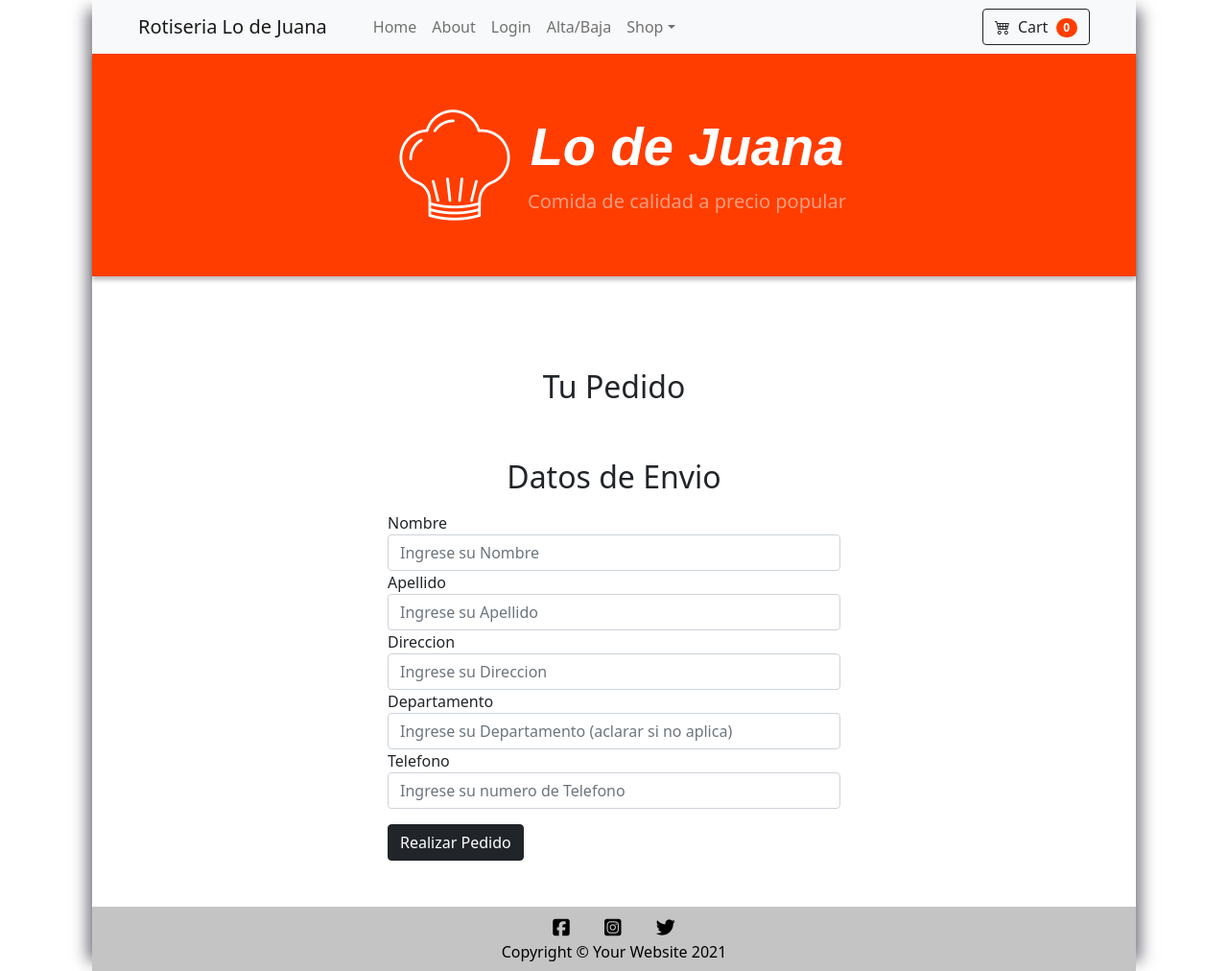
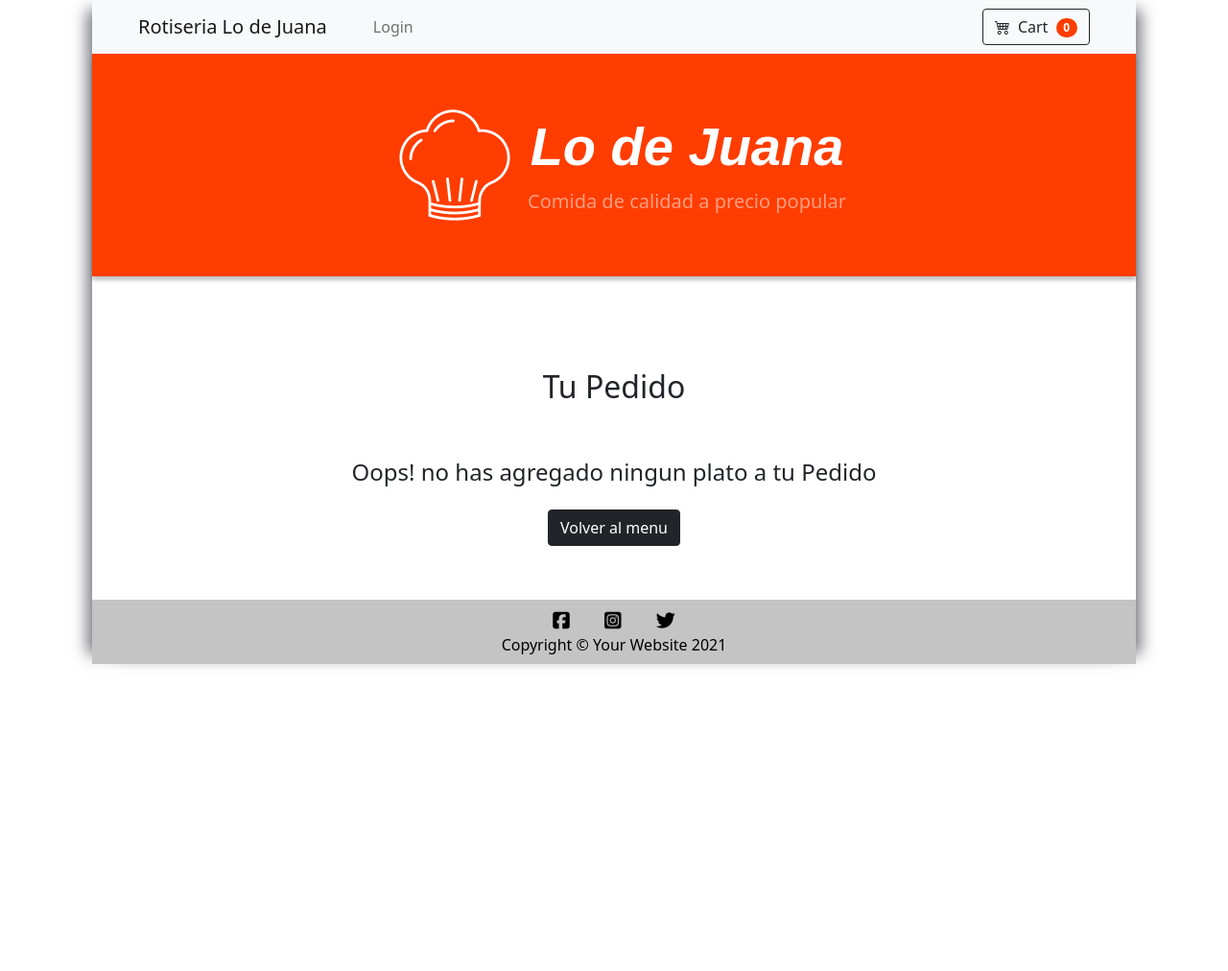
Before and after one commit to Sencahe/Restaurante-ifts, a Flask app: page /Carrito in a window 1280 px wide. Shown: the whole page at 96% size. After the commit the page ends 695 px from the top, so only its background shows below. Run offline with Flask 2, Linux system fonts and the light colour scheme; some libraries are stand-ins or nearby versions; some web fonts are replaced.

Commit message:
validaciones post log in y se agrega el home para admins

```diff
--- a/Controladores/CarritoController.py
+++ b/Controladores/CarritoController.py
@@ -27,11 +27,13 @@ def carrito():
 
     # Obtener Productos de Carrito
     productosVista = []
+    total = 0
     for detalleCarrito in session["carrito"]:
         producto = ProductoService.getProductoById(detalleCarrito["id_producto"])
         cantidad= detalleCarrito["cantidad"]
         subtotal = cantidad * producto.precio
+        total = total + subtotal
         productoVista = {"producto":producto,"cantidad":cantidad,"subtotal":subtotal}
         productosVista.append(productoVista)
 
-    return render_template('carrito.html', productosVista=productosVista)
+    return render_template('carrito.html', productosVista=productosVista, total=total)
--- a/Main.py
+++ b/Main.py
@@ -8,6 +8,7 @@ from Controladores.CarritoController import *
 from Controladores.PedidoController import *
 from Controladores.LoginController import *
 from Controladores.ProductoController import *
+from Controladores.AdminController import *
 
 #----------------------- RUN -----------------------
 
--- a/Modelos/Pedidos.py
+++ b/Modelos/Pedidos.py
@@ -13,11 +13,7 @@ class Pedido(Base):
     id_administrador = Column(Integer(), nullable=True)
     id_estado = Column(Integer(), nullable=False)
     id_repartidor = Column(Integer(), nullable = True,default=None)
-    nombre_cliente = Column(String(50), nullable = False)
-    apellido_cliente = Column(String(50), nullable = False)
-    direccion_cliente = Column(String(50), nullable = False)
-    departamento_cliente = Column(String(50), nullable = False)
-    telefono_cliente = Column(String(50), nullable = False)
+    id_cliente = Column(Integer(), nullable = False)
     descuento = Column(Float(), nullable = True)
     precio_total = Column(Float(), nullable = True)
     fecha_pedido = Column(Date(), nullable = False)
--- a/Servicios/ProductoService.py
+++ b/Servicios/ProductoService.py
@@ -29,6 +29,7 @@
                         url_foto=url_foto)
     session.add(producto)
     session.flush()
+    session.commit()
     return producto.id_producto
 
 def deleteProductoById(id:int):
--- a/Vistas/carrito.html
+++ b/Vistas/carrito.html
@@ -16,30 +16,30 @@
 
                 </div>
 
-                <h2 class="text-center pb-2">Datos de Envio</h2>
-                <form class="justify-content-center container col-6" action="/Pedido" method="POST">
-                    <div class="form-group pt-0">
-                        <label for="nombre">Nombre</label>
-                        <input type="text" name="nombre_cliente" class="form-control" id="exampleInputEmail1" aria-describedby="emailHelp" placeholder="Ingrese su Nombre">
-                    </div>
-                    <div class="form-group pt-0">
-                        <label for="apellido">Apellido</label>
-                        <input type="text" name="apellido_cliente" class="form-control" id="exampleInputEmail1" aria-describedby="emailHelp" placeholder="Ingrese su Apellido">
-                    </div>
-                    <div class="form-group pt-0">
-                        <label for="direccion">Direccion</label>
-                        <input type="text" name="direccion_cliente" class="form-control" id="exampleInputEmail1" aria-describedby="emailHelp" placeholder="Ingrese su Direccion">
-                    </div>
-                    <div class="form-group pt-0">
-                        <label for="departamento">Departamento</label>
-                        <input type="text" name="departamento_cliente" class="form-control" id="exampleInputEmail1" aria-describedby="emailHelp" placeholder="Ingrese su Departamento (aclarar si no aplica)">
-                    </div>
-                    <div class="form-group">
-                        <label for="telefono">Telefono</label>
-                        <input type="text" name="telefono_cliente" class="form-control" id="exampleInputPassword1" placeholder="Ingrese su numero de Telefono">
-                    </div >
+                {% if (session["carrito"] is defined and session["carrito"]|length != 0 ) %}
+
+                <h4 class="text-center">Total: {{total}}</h4>
+
+                    {% if (session["user"] is defined and session["user"] != None) %}
+                <form class="d-flex justify-content-center container col-6" action="/Pedido" method="POST">
+                    <input type="hidden" name="id_cliente" value="{{session["user"]["id_cliente"]}}">
                    <button type="submit" class="btn btn-dark text-center mt-3">Realizar Pedido</button>
                 </form>
+                    {% else %}
+                <h4 class="text-center mt-5">Debes iniciar sesion para realizar el pedido</4>
+                 <div class="d-flex justify-content-center container col-6 mt-2">
+                   <a class="btn btn-dark text-center mt-3" href="/login">Iniciar Sesion</a>
+                </div>
+                    {%endif%}
+
+                {% else %}
+
+                <h4 class="text-center">Oops! no has agregado ningun plato a tu Pedido</4>
+                 <div class="d-flex justify-content-center container col-6 mt-2">
+                   <a class="btn btn-dark text-center mt-3" href="/">Volver al menu</a>
+                </div>
+
+                {% endif %}
             </div>
         </section>
 
--- a/Vistas/templates/base.html
+++ b/Vistas/templates/base.html
@@ -28,43 +28,11 @@
 <body>
     <div id="contenedor">
         <!-- Navigation-->
-        <nav class="navbar navbar-expand-lg navbar-light bg-light">
-            <div class="container px-4 px-lg-5">
-                <a class="navbar-brand" href="/">Rotiseria Lo de Juana</a>
-                <button class="navbar-toggler" type="button" data-bs-toggle="collapse"
-                    data-bs-target="#navbarSupportedContent" aria-controls="navbarSupportedContent"
-                    aria-expanded="false" aria-label="Toggle navigation"><span
-                        class="navbar-toggler-icon"></span></button>
-                <div class="collapse navbar-collapse" id="navbarSupportedContent">
-                    <ul class="navbar-nav me-auto mb-2 mb-lg-0 ms-lg-4">
-                        <li class="nav-item"><a class="nav-link" aria-current="page" href="/">Home</a></li>
-                        <li class="nav-item"><a class="nav-link" href="#!">About</a></li>
-                        <li class="nav-item"><a class="nav-link" href="/login">Login</a></li>
-                        <li class="nav-item"><a class="nav-link" href="/admin/alta_baja">Alta/Baja</a></li>
-                        <li class="nav-item dropdown">
-                            <a class="nav-link dropdown-toggle" id="navbarDropdown" href="#" role="button"
-                                data-bs-toggle="dropdown" aria-expanded="false">Shop</a>
-                            <ul class="dropdown-menu" aria-labelledby="navbarDropdown">
-                                <li><a class="dropdown-item" href="#!">All Products</a></li>
-                                <li>
-                                    <hr class="dropdown-divider" />
-                                </li>
-                                <li><a class="dropdown-item" href="#!">Popular Items</a></li>
-                                <li><a class="dropdown-item" href="#!">New Arrivals</a></li>
-                            </ul>
-                        </li>
-                    </ul>
-                    <form class="d-flex" action="/carrito">
-                        <a class="btn btn-outline-dark" type="submit" href="{{url_for('carrito')}}">
-                            <i class="bi-cart4 me-1"></i>
-                            Cart
-                            <span
-                                class="badge bg-dark text-white ms-1 rounded-pill">{{session['carrito']|length}}</span>
-                        </a>
-                    </form>
-                </div>
-            </div>
-        </nav>
+        {% if 'admin' not in url_for(request.endpoint)%}
+            {% include 'templates/navigation.html' %}
+            {% block navigation%}
+            {% endblock navigation%}
+         {%endif%}
         <!-- Header-->
         <header class="bg-dark py-5 barra">
             <div class="container px-4 px-lg-5 my-5 container_brand">
--- /dev/null
+++ b/Vistas/templates/navigation.html
@@ -0,0 +1,36 @@
+{% block navigation %}
+
+<nav class="navbar navbar-expand-lg navbar-light bg-light">
+            <div class="container px-4 px-lg-5">
+                <a class="navbar-brand" href="/">Rotiseria Lo de Juana</a>
+                <button class="navbar-toggler" type="button" data-bs-toggle="collapse"
+                    data-bs-target="#navbarSupportedContent" aria-controls="navbarSupportedContent"
+                    aria-expanded="false" aria-label="Toggle navigation"><span
+                        class="navbar-toggler-icon"></span></button>
+                <div class="collapse navbar-collapse" id="navbarSupportedContent">
+                    <ul class="navbar-nav me-auto mb-2 mb-lg-0 ms-lg-4">
+
+                        <div  class="d-flex align-items-center">
+                        {% if (session["user"] is defined and session["user"] != None) %}
+                            <li class="nav-item me-3"><a class="nav-link" href="/logout">Logout</a></li>
+                            <p class="mb-0">Hola {{session["user"]["nombre_cliente"]}}!</p>
+                        {% else %}
+                             <li class="nav-item"><a class="nav-link" href="/login">Login</a></li>
+                        {% endif %}
+                        </div>
+
+                    </ul>
+                    <div class="d-flex align-items-center" action="/carrito">
+
+                        <a class="btn btn-outline-dark" type="submit" href="{{url_for('carrito')}}">
+                            <i class="bi-cart4 me-1"></i>
+                            Cart
+                            <span
+                                class="badge bg-dark text-white ms-1 rounded-pill">{{session['carrito']|length}}</span>
+                        </a>
+                    </div>
+                </div>
+            </div>
+        </nav>
+
+{% endblock navigation %}
--- a/Vistas/templates/producto.html
+++ b/Vistas/templates/producto.html
@@ -14,6 +14,7 @@
     {% set button = 'Modificar'%}
     {% set isCarrito = True %}
 {% endif %}
+
 
             {% for productoVista in productosVista %}
                 {% set producto = productoVista["producto"] %}
```
Also changed, not shown: Controladores/AdminController.py (added, +11 -0 lines), Controladores/LoginController.py (+11 -2 lines), Controladores/PedidoController.py (+6 -10 lines), Servicios/PedidoService.py (+3 -6 lines), Vistas/admin.html (added, +19 -0 lines).
